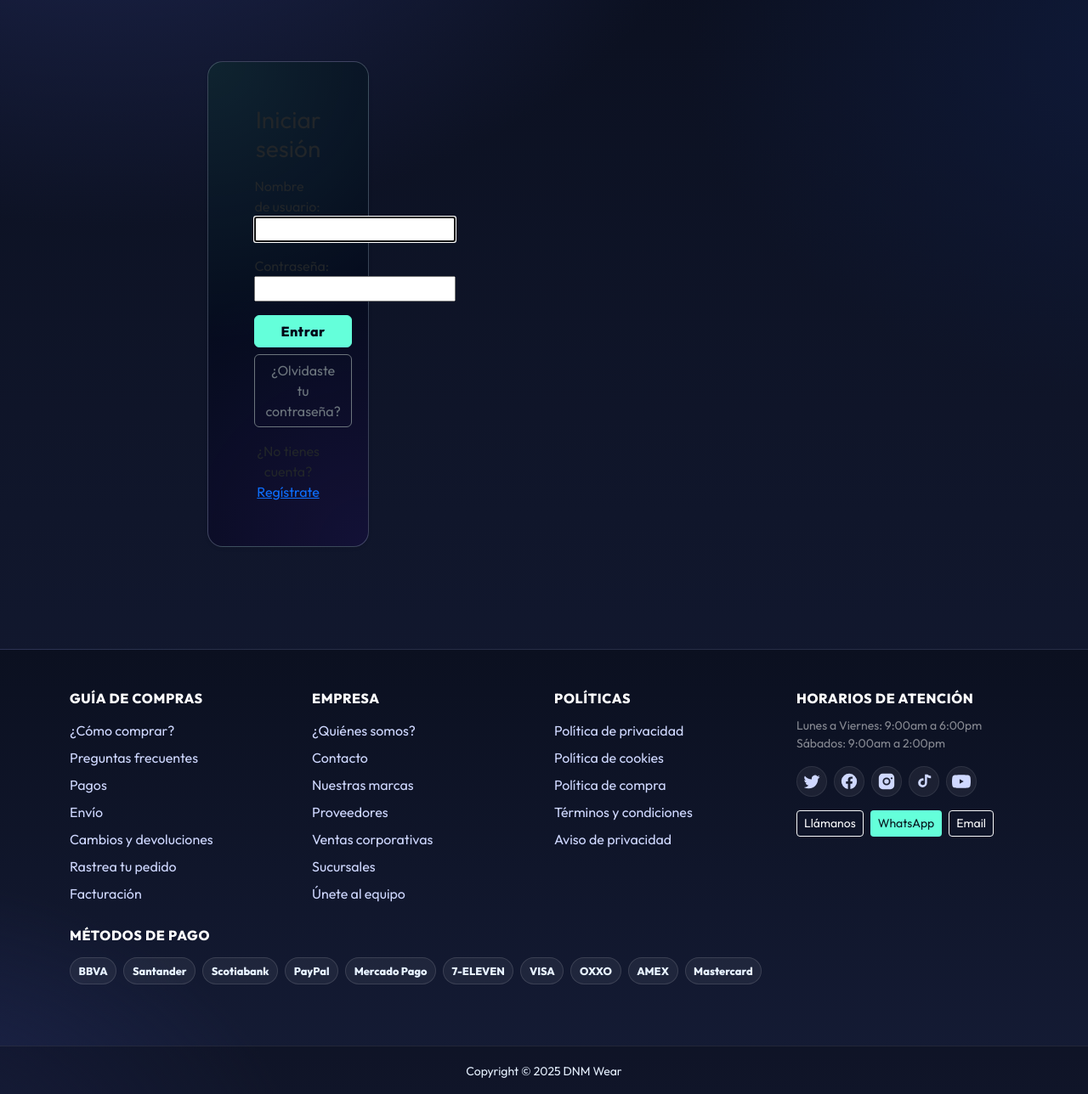
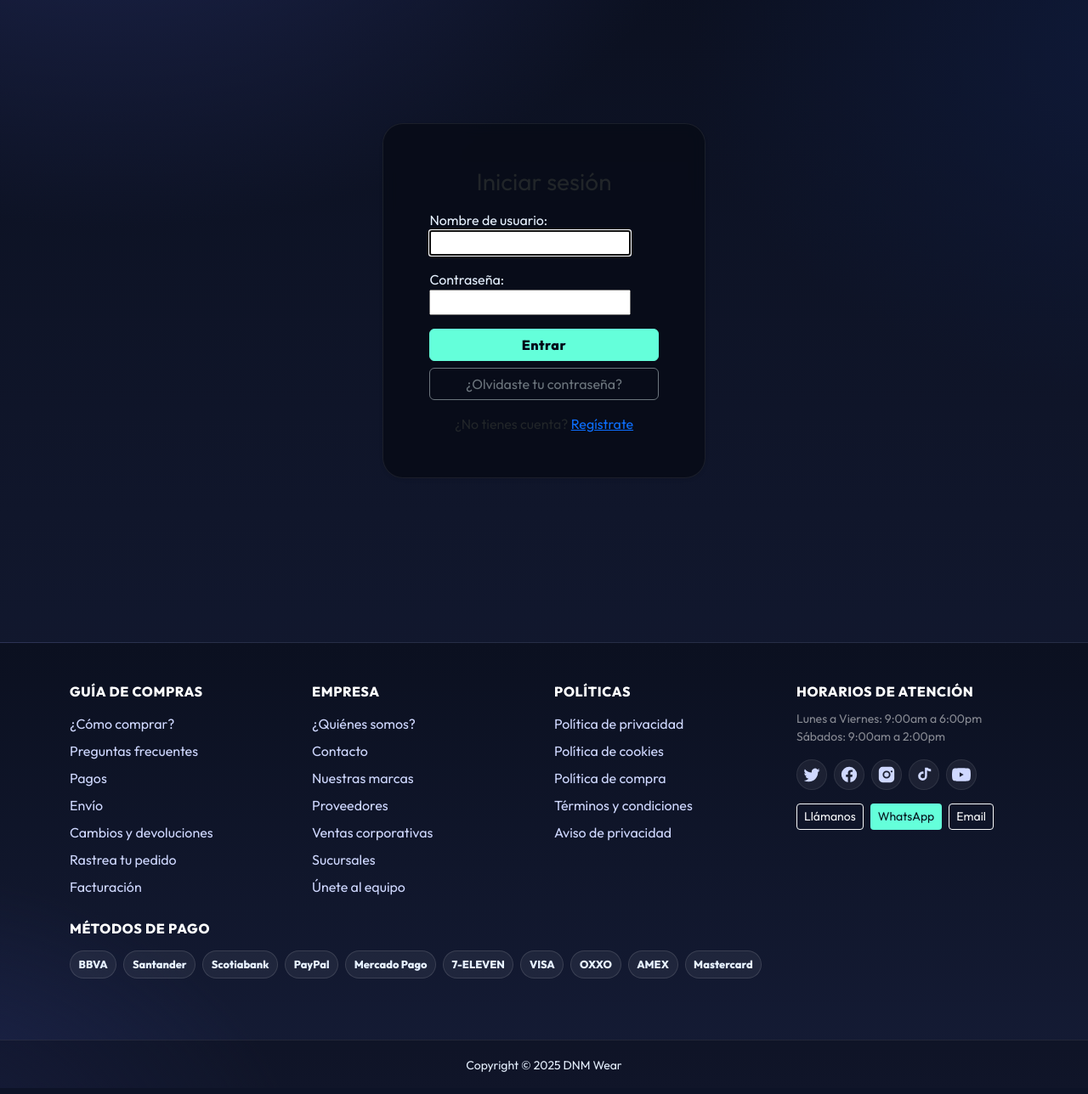
Before and after one commit to Espaik2020/tienda-django, a Django app: page /cuenta/ingresar/ in a window 1280 px wide. Shown: the part 76-1364 px from the top of the page at 85% size. Run offline with Django 5.2, Linux system fonts and the light colour scheme; tables that the repository leaves empty hold one stand-in row (values such as "Sample post"); grey boxes marked "Sample" are stand-in pictures; parts of the project's set-up code (start-up, migrations or seed data) failed here and were passed over; some libraries are stand-ins or nearby versions.

Commit message:
Update login.html

```diff
--- a/catalogo/templates/accounts/login.html
+++ b/catalogo/templates/accounts/login.html
@@ -1,37 +1,57 @@
 {% extends "base.html" %}
-{% block title %}Ingresar{% endblock %}
+{% block title %}Iniciar sesión{% endblock %}
+
+{% block extra_css %}
+<style>
+  .auth-page{
+    min-height: calc(100vh - 140px);
+    display:flex;
+    align-items:center;
+    justify-content:center;
+  }
+  .auth-card{
+    background: rgba(8, 12, 24, 0.92);
+    border-radius: 24px;
+    border: 1px solid rgba(255,255,255,.08);
+    backdrop-filter: blur(8px);
+    max-width: 380px;
+    margin: 0 auto;
+  }
+  .auth-card label{
+    color:#e6f1ff;
+  }
+</style>
+{% endblock %}
 
 {% block content %}
-<div class="auth-page container py-5">
-  <div class="row justify-content-center">
-    <div class="col-md-5">
-      <div class="card shadow-sm auth-card">
+<div class="auth-page container">
+  <div class="auth-card card shadow-sm w-100">
     <div class="card-body">
       <h3 class="mb-3 text-center">Iniciar sesión</h3>
 
       {% if form.errors %}
         <div class="alert alert-danger">
-              Usuario o contraseña incorrectos. Intenta de nuevo.
+          Usuario o contraseña incorrectos.
         </div>
       {% endif %}
 
       <form method="post" novalidate>
         {% csrf_token %}
+        <input type="hidden" name="next" value="{{ next }}">
 
-            {# allauth usa redirect_field_name / redirect_field_value #}
-            {% if redirect_field_value %}
-              <input type="hidden"
-                     name="{{ redirect_field_name }}"
-                     value="{{ redirect_field_value }}">
-            {% endif %}
+        <div class="mb-3">
+          {{ form.username.label_tag }}
+          {{ form.username }}
+        </div>
 
-            {# Campos del formulario (email/usuario + contraseña, recordar, etc.) #}
-            {{ form.as_p }}
+        <div class="mb-3">
+          {{ form.password.label_tag }}
+          {{ form.password }}
+        </div>
 
         <div class="d-grid gap-2 mb-3">
           <button class="btn btn-primary" type="submit">Entrar</button>
-              <a class="btn btn-outline-secondary"
-                 href="{% url 'account_reset_password' %}">
+          <a class="btn btn-outline-secondary" href="{% url 'password_reset' %}">
             ¿Olvidaste tu contraseña?
           </a>
         </div>
@@ -39,13 +59,9 @@
 
       <p class="mt-3 text-center mb-0">
         ¿No tienes cuenta?
-            <a href="{% url 'account_signup' %}{% if redirect_field_value %}?next={{ redirect_field_value }}{% endif %}">
-              Regístrate
-            </a>
+        <a href="{% url 'signup' %}">Regístrate</a>
       </p>
     </div>
   </div>
 </div>
-  </div>
-</div>
 {% endblock %}
```
Lines whose indentation alone changed are shown as unchanged.
